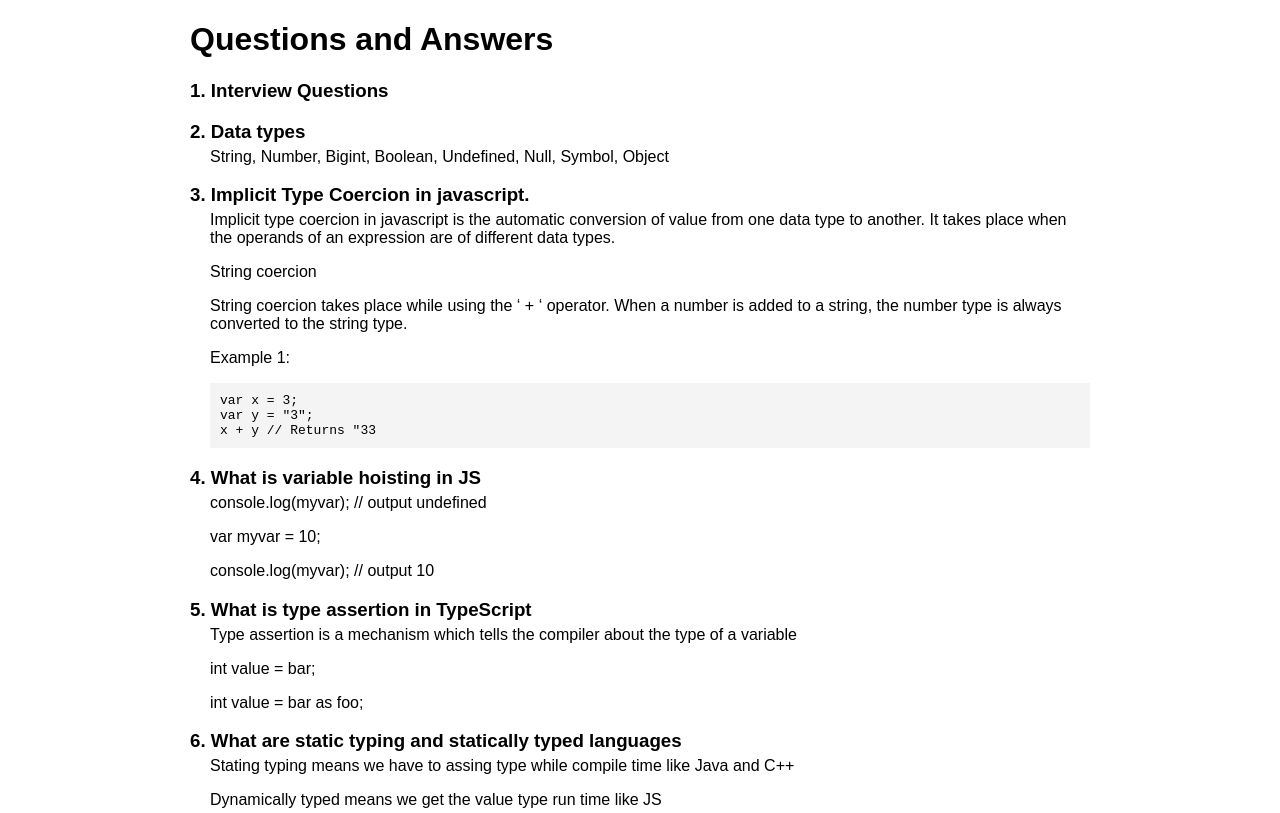
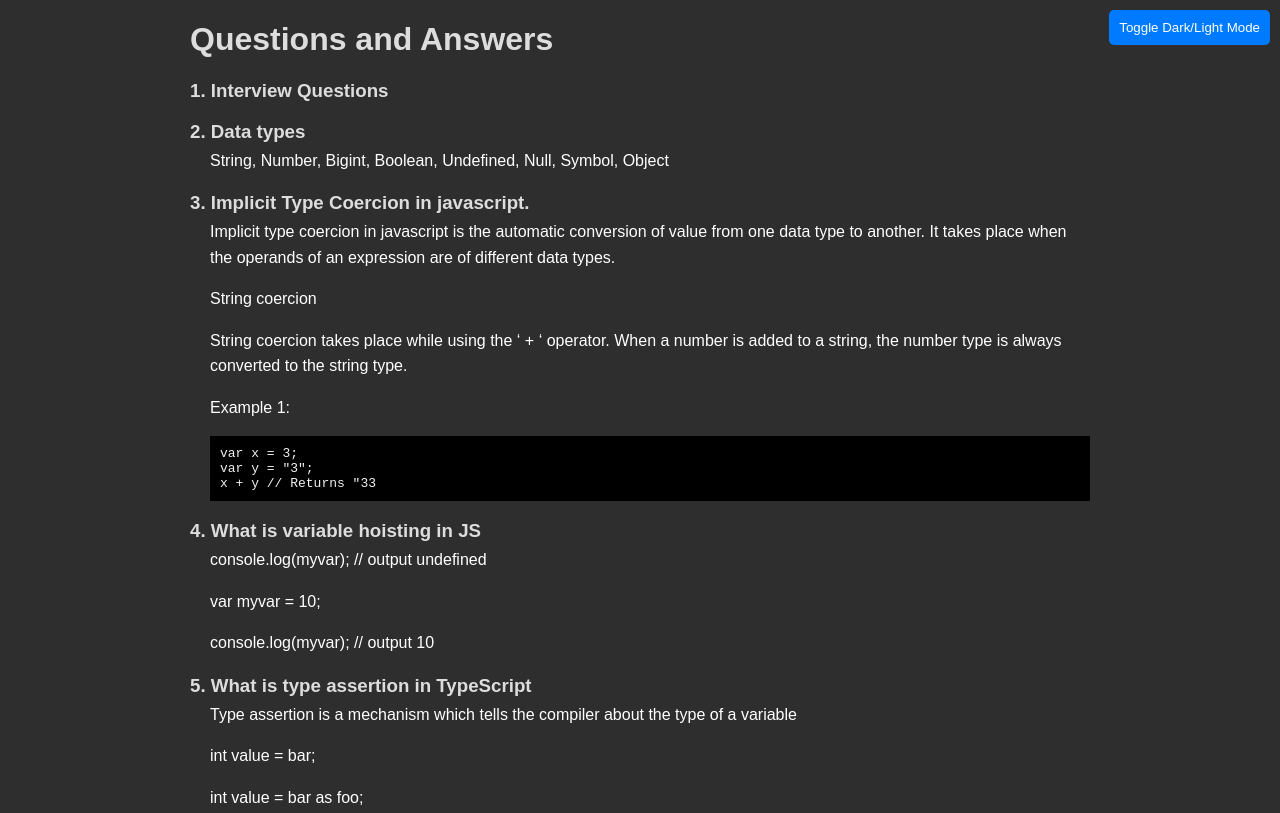
Before and after one commit to shashankgamify/QNA_PageGenerator, a plain HTML site: page index.html in a window 1280 px wide. Shown: the top 813 px of the page. Drawn offline with Linux system fonts and the light colour scheme.

Commit message:
dark mode added

```diff
--- a/index.html
+++ b/index.html
@@ -6,7 +6,8 @@
     <title>Q&A Website</title>
     <link rel="stylesheet" href="style.css">
 </head>
-<body>
+<body class="dark-mode">
+    <button id="theme-toggle">Toggle Dark/Light Mode</button>
     <h1>Questions and Answers</h1>
     <h3><b>1. Interview Questions</b></h3>
 <h3><b>2. Data types</b></h3>
@@ -280,5 +281,11 @@ console.log(set.values());</code></pre>
 <h3><b>34. Arrow function</b></h3>
 <h3><b>35. Design Pattern</b></h3>
 
+    <script>
+        const toggleButton = document.getElementById('theme-toggle');
+        toggleButton.addEventListener('click', () => {
+            document.body.classList.toggle('dark-mode');
+        });
+    </script>
 </body>
 </html>
--- a/style.css
+++ b/style.css
@@ -1,22 +1,66 @@
+/* Light Mode Styles */
 body {
+    background-color: white;
+    color: black;
     font-family: Arial, sans-serif;
+    transition: background-color 0.3s, color 0.3s;
     max-width: 900px;
     margin: auto;
 }
+
+h1 {
+    color: #333;
+}
+
 h3 {
+    color: #444;
     margin-bottom: 5px;
 }
+
 p {
+    font-size: 1rem;
+    line-height: 1.6;
     margin-left: 20px;
     margin-top: 0;
 }
+
 pre {
     background: #f4f4f4;
     padding: 10px;
     margin-left: 20px;
 }
 
-pre code {
-    white-space: pre-wrap;
-    word-wrap: break-word;
+/* Dark Mode Styles */
+body.dark-mode {
+    background-color: #2e2e2e;
+    color: white;
 }
+
+body.dark-mode h1, body.dark-mode h3 {
+    color: #ddd;
+}
+
+body.dark-mode pre code {
+    background-color: #000;
+    color: #f1f1f1;
+}
+
+body.dark-mode pre {
+    background-color: #000;
+}
+
+button#theme-toggle {
+    background-color: #007bff;
+    color: white;
+    padding: 10px;
+    border: none;
+    border-radius: 5px;
+    cursor: pointer;
+    position: absolute;
+    top: 10px;
+    right: 10px;
+}
+
+button#theme-toggle:hover {
+    background-color: #0056b3;
+}
```
Also changed, not shown: 1 other file.
